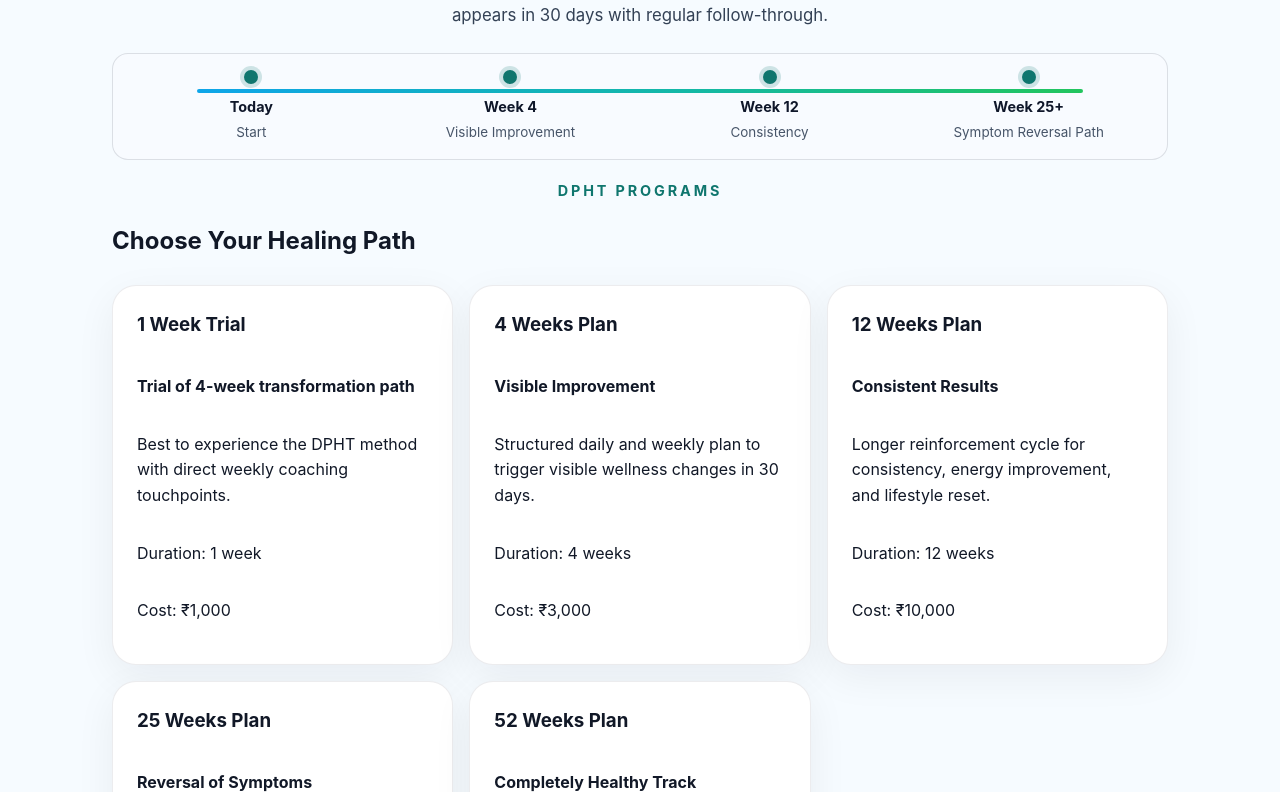
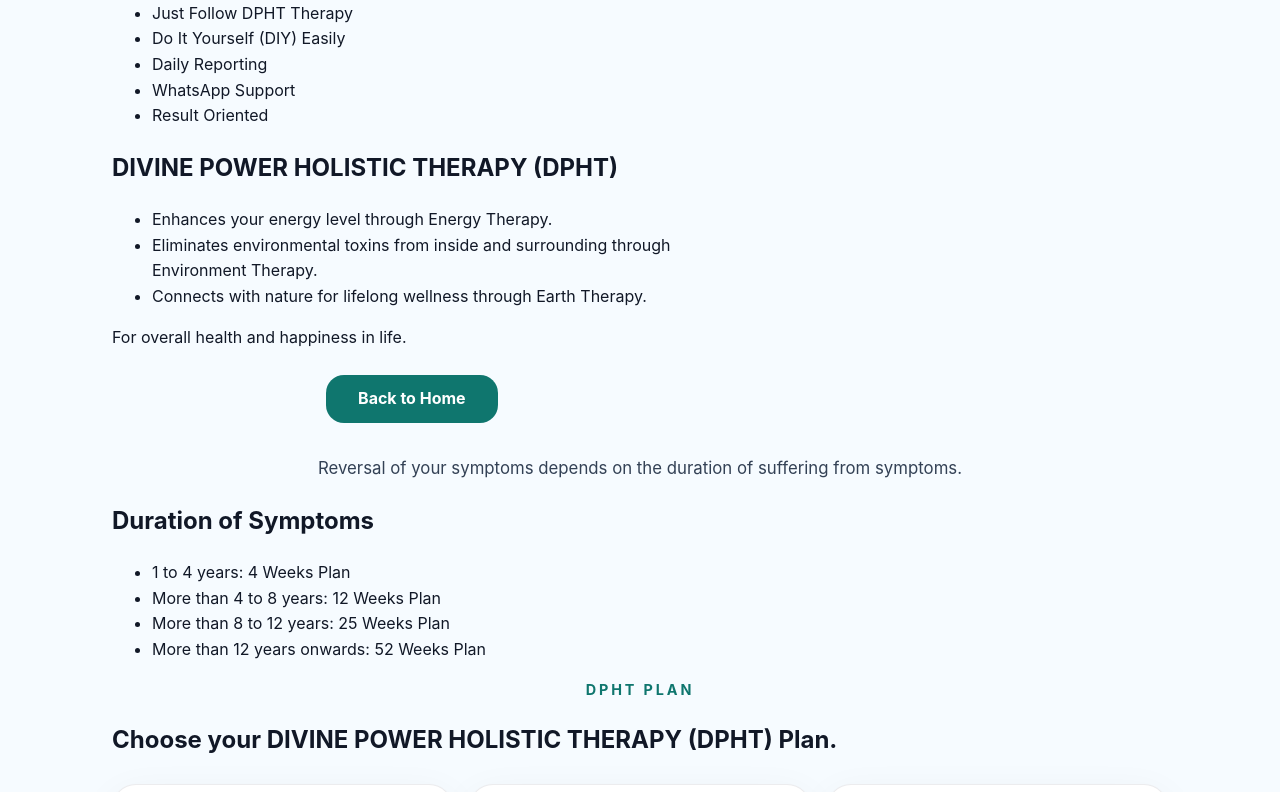
Before and after one commit to shreytrivedi002/MUM-18-divine-power, a Next.js app: page /thank-you in a window 1280 px wide. Shown: the part 348-1140 px from the top of the page. Built offline with nearby package versions, Linux system fonts and the light colour scheme; no server answers; the database is empty.

Commit message:
fix the errors as shared by uncle

```diff
--- a/app/page.tsx
+++ b/app/page.tsx
@@ -10,6 +10,12 @@ export default function HomePage() {
           <p className="subtitle">
             Complete a guided holistic questionnaire to assess your lifestyle, stress, sleep, and wellbeing naturally through the DPHT approach.
           </p>
+          <div className="personalized-care">
+            <h2>Our approach to personalized care</h2>
+            <p>
+              We tailor each treatment program to your personal history, current challenges, and future goals, making sure you have access to therapies that suit your individual strengths and preference.
+            </p>
+          </div>
           <Link href="/survey" className="primary-button">
             Start
           </Link>
--- a/app/thank-you/page.tsx
+++ b/app/thank-you/page.tsx
@@ -11,6 +11,25 @@ export default function ThankYouPage() {
           <p className="subtitle">
             Your DPHT response has been submitted successfully. Your determination creates your reality, and every small achievement matters.
           </p>
+          <div className="thank-you-details">
+            <h2>DPHT Benefits</h2>
+            <ul>
+              <li>No Gym</li>
+              <li>No Medicine</li>
+              <li>Just Follow DPHT Therapy</li>
+              <li>Do It Yourself (DIY) Easily</li>
+              <li>Daily Reporting</li>
+              <li>WhatsApp Support</li>
+              <li>Result Oriented</li>
+            </ul>
+            <h2>DIVINE POWER HOLISTIC THERAPY (DPHT)</h2>
+            <ul>
+              <li>Enhances your energy level through Energy Therapy.</li>
+              <li>Eliminates environmental toxins from inside and surrounding through Environment Therapy.</li>
+              <li>Connects with nature for lifelong wellness through Earth Therapy.</li>
+            </ul>
+            <p>For overall health and happiness in life.</p>
+          </div>
           <Link href="/" className="primary-button">
             Back to Home
           </Link>
@@ -19,27 +38,15 @@ export default function ThankYouPage() {
 
       <section>
         <p className="subtitle">
-          Based on your answers, your plan is ready. Predicted visible improvement generally appears in 30 days with regular follow-through.
+          Reversal of your symptoms depends on the duration of suffering from symptoms.
         </p>
-        <div className="progress-chart" aria-label="Health improvement projection chart">
-          <div className="progress-chart-line" />
-          <div className="progress-chart-point">
-            <strong>Today</strong>
-            <span>Start</span>
-          </div>
-          <div className="progress-chart-point">
-            <strong>Week 4</strong>
-            <span>Visible Improvement</span>
-          </div>
-          <div className="progress-chart-point">
-            <strong>Week 12</strong>
-            <span>Consistency</span>
-          </div>
-          <div className="progress-chart-point">
-            <strong>Week 25+</strong>
-            <span>Symptom Reversal Path</span>
-          </div>
-        </div>
+        <h2>Duration of Symptoms</h2>
+        <ul>
+          <li>1 to 4 years: 4 Weeks Plan</li>
+          <li>More than 4 to 8 years: 12 Weeks Plan</li>
+          <li>More than 8 to 12 years: 25 Weeks Plan</li>
+          <li>More than 12 years onwards: 52 Weeks Plan</li>
+        </ul>
         <PlansShowcase />
       </section>
     </main>
--- a/components/PlansShowcase.tsx
+++ b/components/PlansShowcase.tsx
@@ -15,9 +15,9 @@ type PlanRow = {
 const fallbackPlans: PlanRow[] = [
   {
     id: 'trial',
-    name: '1 Week Trial',
-    details: 'Trial of 4-week transformation path',
-    description: 'Best to experience the DPHT method with direct weekly coaching touchpoints.',
+    name: '1 Week Trial Plan',
+    details: 'Your Testing Transformation Journey',
+    description: 'Trial of 1 week to make you feel comfortable with your DPHT plan. Introductory plan to begin your DPHT journey.',
     durationWeeks: 1,
     costInr: 1000,
     isActive: true,
@@ -25,8 +25,8 @@ const fallbackPlans: PlanRow[] = [
   {
     id: 'visible',
     name: '4 Weeks Plan',
-    details: 'Visible Improvement',
-    description: 'Structured daily and weekly plan to trigger visible wellness changes in 30 days.',
+    details: 'Visible Improvement in Symptoms: Anxiety, Fatigue, Sleep Pattern',
+    description: 'Focused support for visible improvement in 4 weeks.',
     durationWeeks: 4,
     costInr: 3000,
     isActive: true,
@@ -34,28 +34,28 @@ const fallbackPlans: PlanRow[] = [
   {
     id: 'consistent',
     name: '12 Weeks Plan',
-    details: 'Consistent Results',
-    description: 'Longer reinforcement cycle for consistency, energy improvement, and lifestyle reset.',
+    details: 'Consistent Improvement in Recovery: Withdrawal of Symptoms Begins, Improvement in Health, Enhanced Efficiency',
+    description: 'Structured progression for consistency and momentum.',
     durationWeeks: 12,
-    costInr: 10000,
+    costInr: 8000,
     isActive: true,
   },
   {
     id: 'reversal',
     name: '25 Weeks Plan',
-    details: 'Reversal of Symptoms',
-    description: 'Extended therapeutic support for deeper metabolic and stress-pattern correction.',
+    details: 'Reversal of Symptoms: Restored Efficiency, Health Restored, Symptoms Vanished',
+    description: 'Live a healthy and energetic life. As a precaution against possible recurrence in some cases, continue with a comprehensive long-term plan.',
     durationWeeks: 25,
-    costInr: 18000,
+    costInr: 15000,
     isActive: true,
   },
   {
     id: 'complete',
     name: '52 Weeks Plan',
-    details: 'Completely Healthy Track',
-    description: 'Year-long guided framework for sustainable long-term holistic health outcomes.',
+    details: 'Completely Healthy: Boosted Health, Confidence Regained, Enjoy Lifelong Wellness',
+    description: 'Longer care cycle aimed at deeper symptom reversal.',
     durationWeeks: 52,
-    costInr: 35000,
+    costInr: 30000,
     isActive: true,
   },
 ];
@@ -100,8 +100,8 @@ export default function PlansShowcase() {
 
   return (
     <section>
-      <p className="eyebrow">DPHT Programs</p>
-      <h2>Choose Your Healing Path</h2>
+      <p className="eyebrow">DPHT Plan</p>
+      <h2>Choose your DIVINE POWER HOLISTIC THERAPY (DPHT) Plan.</h2>
       <div className="plan-grid">
         {plans.map((plan) => (
           <article className="plan-card" key={plan.id}>
--- a/components/SurveyRenderer.tsx
+++ b/components/SurveyRenderer.tsx
@@ -548,7 +548,7 @@ export default function SurveyRenderer() {
           {isFinalPlanCard ? (
             <p className="final-plan-note">
               Tap <strong>Submit answers</strong> below to save your responses. You'll be taken straight to your
-              personalized healing plans to choose one and pay securely.
+              personalized DPHT PLAN to choose one and pay securely.
             </p>
           ) : (
             resolvedParagraphs.map((line, index) => (
```
Also changed, not shown: app/plans/[userId]/page.tsx (+29 -2 lines), components/PlanSelection.tsx (+7 -7 lines), scripts/seedMockPlans.js (+46 -42 lines), 1 other file (tests, documents, lock files or other folders).
